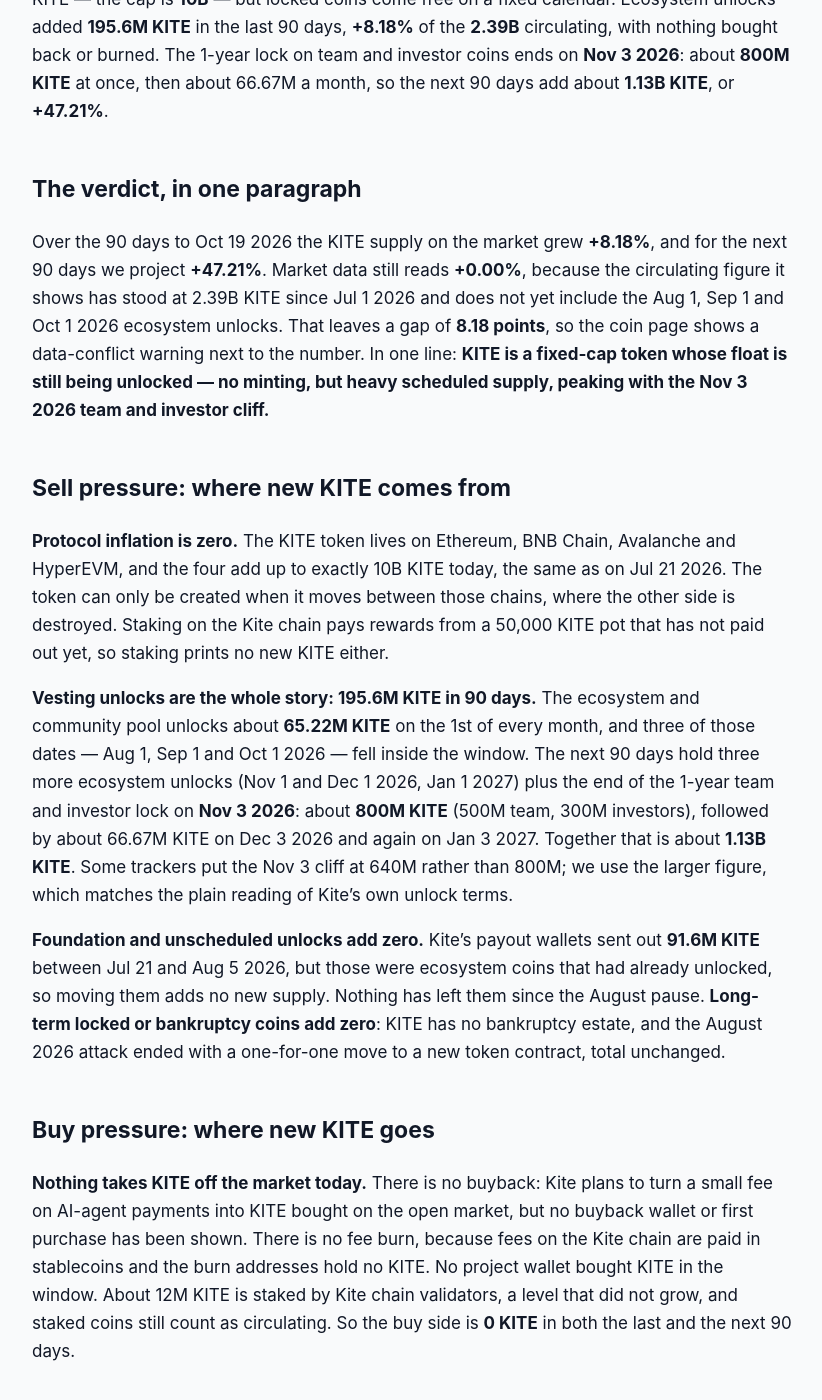
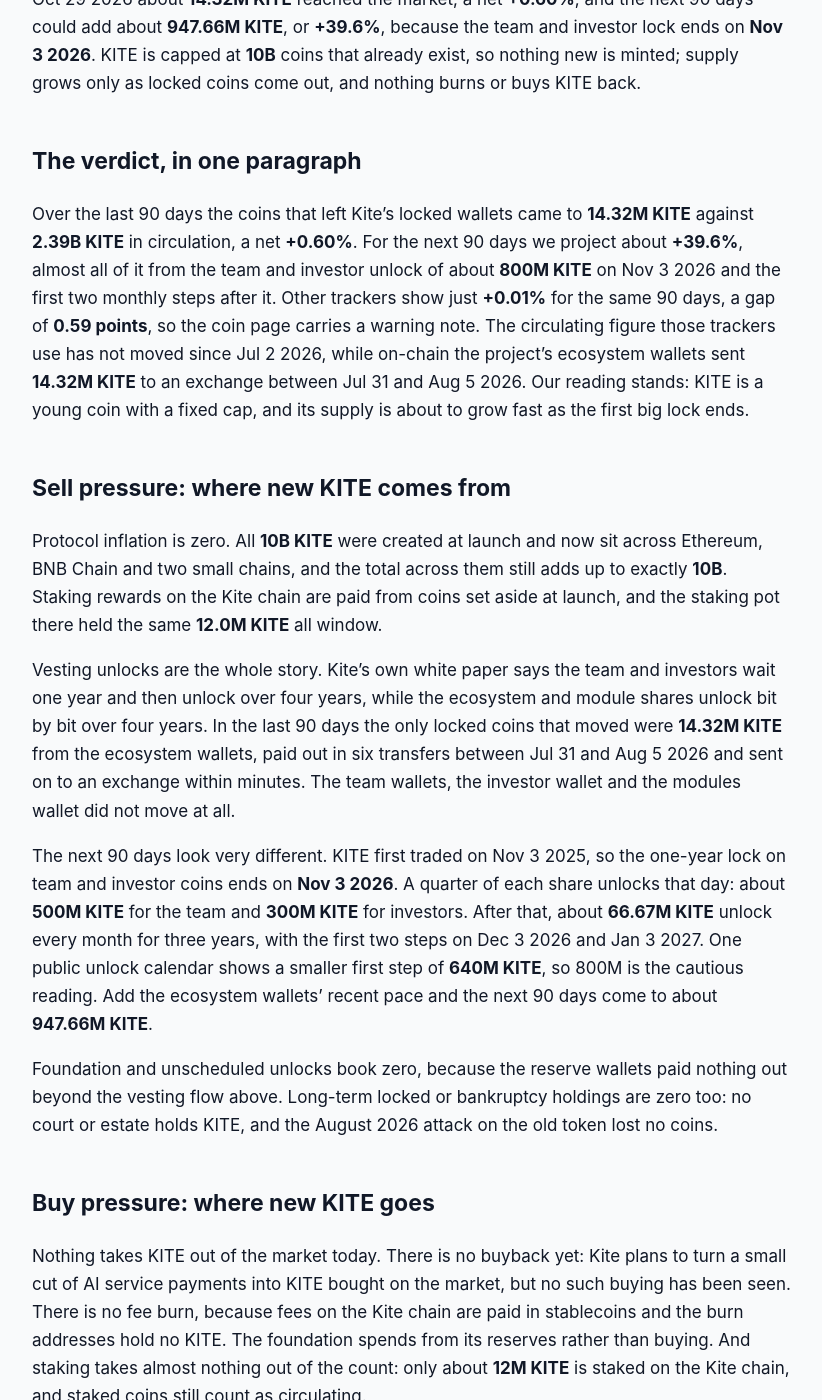
Before and after one commit to jeevansongmy-spec/mrnasdog-articles, a Jekyll site: the page built from crypto/kite-pressure-framework.md, in a window 1280 px wide and 1400 px high, scrolled down 359 px. Shown: the whole window, without its empty margins (228-1050 px from the left). Built offline with Jekyll 4.4.1, drawn with Linux system fonts in a browser that asks for light colours; some of the changed text lies outside the part shown.

Commit message:
publish: crypto/kite-pressure-framework

```diff
--- a/crypto/kite-pressure-framework.md
+++ b/crypto/kite-pressure-framework.md
@@ -1,6 +1,6 @@
 ---
 title:         "KITE Inflation Analysis · October 2026 · Supply growing · projected to keep growing"
-description:   "KITE supply is growing: 195.6M KITE unlocked in 90 days (+8.18%), no burn or buyback, and an 800M team and investor unlock on Nov 3 2026 brings +47.21% next."
+description:   "KITE supply is growing: 14.32M KITE reached the market in 90 days (+0.60%), and about 948M more (+39.6%) is due next, led by the Nov 3 2026 team unlock."
 canonical_url: "https://mrnasdog.com/research/kite/inflation"
 tags:          ["crypto", "kite", "ai-payments"]
 published:     true
@@ -12,48 +12,50 @@ Originally published at [KITE Inflation Analysis · October 2026 · Supply growi
 <!-- main-page -->
 Looking for the buy-or-sell answer? It is on the KITE coin page, with demand and price drivers: [mrnasdog.com/research/kite](https://mrnasdog.com/research/kite)
 
-**KITE supply is growing, and the next 90 days bring the biggest step yet.** Kite mints no new KITE — the cap is **10B** — but locked coins come free on a fixed calendar. Ecosystem unlocks added **195.6M KITE** in the last 90 days, **+8.18%** of the **2.39B** circulating, with nothing bought back or burned. The 1-year lock on team and investor coins ends on **Nov 3 2026**: about **800M KITE** at once, then about 66.67M a month, so the next 90 days add about **1.13B KITE**, or **+47.21%**.
+Kite (KITE) supply is growing, and the big step is still ahead. Over the 90 days from Jul 31 to Oct 29 2026 about **14.32M KITE** reached the market, a net **+0.60%**, and the next 90 days could add about **947.66M KITE**, or **+39.6%**, because the team and investor lock ends on **Nov 3 2026**. KITE is capped at **10B** coins that already exist, so nothing new is minted; supply grows only as locked coins come out, and nothing burns or buys KITE back.
 
 ## The verdict, in one paragraph
 
-Over the 90 days to Oct 19 2026 the KITE supply on the market grew **+8.18%**, and for the next 90 days we project **+47.21%**. Market data still reads **+0.00%**, because the circulating figure it shows has stood at 2.39B KITE since Jul 1 2026 and does not yet include the Aug 1, Sep 1 and Oct 1 2026 ecosystem unlocks. That leaves a gap of **8.18 points**, so the coin page shows a data-conflict warning next to the number. In one line: **KITE is a fixed-cap token whose float is still being unlocked — no minting, but heavy scheduled supply, peaking with the Nov 3 2026 team and investor cliff.**
+Over the last 90 days the coins that left Kite's locked wallets came to **14.32M KITE** against **2.39B KITE** in circulation, a net **+0.60%**. For the next 90 days we project about **+39.6%**, almost all of it from the team and investor unlock of about **800M KITE** on Nov 3 2026 and the first two monthly steps after it. Other trackers show just **+0.01%** for the same 90 days, a gap of **0.59 points**, so the coin page carries a warning note. The circulating figure those trackers use has not moved since Jul 2 2026, while on-chain the project's ecosystem wallets sent **14.32M KITE** to an exchange between Jul 31 and Aug 5 2026. Our reading stands: KITE is a young coin with a fixed cap, and its supply is about to grow fast as the first big lock ends.
 
 ## Sell pressure: where new KITE comes from
 
-**Protocol inflation is zero.** The KITE token lives on Ethereum, BNB Chain, Avalanche and HyperEVM, and the four add up to exactly 10B KITE today, the same as on Jul 21 2026. The token can only be created when it moves between those chains, where the other side is destroyed. Staking on the Kite chain pays rewards from a 50,000 KITE pot that has not paid out yet, so staking prints no new KITE either.
+Protocol inflation is zero. All **10B KITE** were created at launch and now sit across Ethereum, BNB Chain and two small chains, and the total across them still adds up to exactly **10B**. Staking rewards on the Kite chain are paid from coins set aside at launch, and the staking pot there held the same **12.0M KITE** all window.
 
-**Vesting unlocks are the whole story: 195.6M KITE in 90 days.** The ecosystem and community pool unlocks about **65.22M KITE** on the 1st of every month, and three of those dates — Aug 1, Sep 1 and Oct 1 2026 — fell inside the window. The next 90 days hold three more ecosystem unlocks (Nov 1 and Dec 1 2026, Jan 1 2027) plus the end of the 1-year team and investor lock on **Nov 3 2026**: about **800M KITE** (500M team, 300M investors), followed by about 66.67M KITE on Dec 3 2026 and again on Jan 3 2027. Together that is about **1.13B KITE**. Some trackers put the Nov 3 cliff at 640M rather than 800M; we use the larger figure, which matches the plain reading of Kite's own unlock terms.
+Vesting unlocks are the whole story. Kite's own white paper says the team and investors wait one year and then unlock over four years, while the ecosystem and module shares unlock bit by bit over four years. In the last 90 days the only locked coins that moved were **14.32M KITE** from the ecosystem wallets, paid out in six transfers between Jul 31 and Aug 5 2026 and sent on to an exchange within minutes. The team wallets, the investor wallet and the modules wallet did not move at all.
 
-**Foundation and unscheduled unlocks add zero.** Kite's payout wallets sent out **91.6M KITE** between Jul 21 and Aug 5 2026, but those were ecosystem coins that had already unlocked, so moving them adds no new supply. Nothing has left them since the August pause. **Long-term locked or bankruptcy coins add zero**: KITE has no bankruptcy estate, and the August 2026 attack ended with a one-for-one move to a new token contract, total unchanged.
+The next 90 days look very different. KITE first traded on Nov 3 2025, so the one-year lock on team and investor coins ends on **Nov 3 2026**. A quarter of each share unlocks that day: about **500M KITE** for the team and **300M KITE** for investors. After that, about **66.67M KITE** unlock every month for three years, with the first two steps on Dec 3 2026 and Jan 3 2027. One public unlock calendar shows a smaller first step of **640M KITE**, so 800M is the cautious reading. Add the ecosystem wallets' recent pace and the next 90 days come to about **947.66M KITE**.
+
+Foundation and unscheduled unlocks book zero, because the reserve wallets paid nothing out beyond the vesting flow above. Long-term locked or bankruptcy holdings are zero too: no court or estate holds KITE, and the August 2026 attack on the old token lost no coins.
 
 ## Buy pressure: where new KITE goes
 
-**Nothing takes KITE off the market today.** There is no buyback: Kite plans to turn a small fee on AI-agent payments into KITE bought on the open market, but no buyback wallet or first purchase has been shown. There is no fee burn, because fees on the Kite chain are paid in stablecoins and the burn addresses hold no KITE. No project wallet bought KITE in the window. About 12M KITE is staked by Kite chain validators, a level that did not grow, and staked coins still count as circulating. So the buy side is **0 KITE** in both the last and the next 90 days.
+Nothing takes KITE out of the market today. There is no buyback yet: Kite plans to turn a small cut of AI service payments into KITE bought on the market, but no such buying has been seen. There is no fee burn, because fees on the Kite chain are paid in stablecoins and the burn addresses hold no KITE. The foundation spends from its reserves rather than buying. And staking takes almost nothing out of the count: only about **12M KITE** is staked on the Kite chain, and staked coins still count as circulating.
 
 ## Foundation and overhang
 
-Most of the 10B KITE still sits in project wallets on Ethereum. The investor wallet holds exactly **1.2B KITE**, the full investor share, untouched. Three tagged team wallets hold **500M**, **500M** and **263.2M**, with the rest of the team share spread over many smaller wallets of 10M to 30M each. The modules wallet holds exactly **800M**. The ecosystem wallets hold **815.8M** and **227.3M**, and three payout wallets hold **754M**, **739.7M** and **725.6M**. Every one of them still holds its Aug 24 2026 balance from the token move. We read these balances on-chain at every rebuild. If any of them falls between checks, the coins that leave enter the Foundation row of the sell ledger at the next check.
+Most KITE is still in the project's own wallets. The ecosystem reserve holds about **3.30B KITE** across four wallets, plus **227.34M KITE** in a fifth. Its schedule allowed about **196M** ecosystem coins out in these 90 days, yet all but the 14.32M above stayed put, so that backlog can reach the market at any time. The modules reserve holds exactly **800M KITE**, which has not moved since launch.
 
-## How KITE compares to other AI and payment chains
+The investor wallet holds exactly **1.20B KITE**, the full investor share. Two team wallets hold **500M KITE** each. On Oct 27 2026 a third team wallet moved its whole **263.22M KITE** into the main ecosystem wallet. That is a move between the project's own wallets, so it adds nothing to the market, but it is worth watching a week before the lock ends.
 
-KITE belongs to the fixed-cap, recently launched group: all 10B coins exist already, and the supply on the market grows only as locks end. That is the opposite of Ethereum, Solana or Avalanche, which pay validators in newly created coins every day and count the new coins as inflation forever. KITE's inflation instead comes in steps and stops once the calendar runs out, which is late 2029 for the main pools.
+## How KITE compares to other young proof-of-stake Layer 1 chains
 
-Against other young tokens, KITE's float is small: **23.91%** of the cap circulates after almost a year. Many tokens that launched in 2024 and 2025 also used a 1-year cliff for team and investors, and the cliff month is usually their biggest supply event; KITE's falls on **Nov 3 2026**. KITE also has no burn and no buyback yet, while chains like Ethereum (fee burn) or exchange tokens (regular buybacks) have a built-in buyer that offsets some new supply.
-
-The long-term plan gives KITE a buyer tied to use: a small fee on each AI-agent payment swapped into KITE, and module builders locking KITE in permanent liquidity pools. Until those run at scale, the KITE supply story is set by the unlock calendar, not by usage.
+Many proof-of-stake chains pay validators with brand-new coins, so their supply grows a little every block. KITE works the other way: the cap is fixed and rewards come out of a launch budget, so supply only grows when locked coins are released. That makes the growth lumpy. Chains that launched a year or two earlier with the same one-year team and investor lock went through the same kind of cliff, and for a while the unlock outweighed everything else in their supply. With under a quarter of its coins circulating, KITE sits at the start of that path, and no burn or buyback yet exists to offset it.
 
 ## What to watch in the next 90 days
 
-**Nov 3 2026 — the team and investor cliff.** About 800M KITE (some trackers say 640M) stops being locked; watch the investor wallet (1.2B) and the team wallets for the first outflows to exchanges.
+**Nov 3 2026:** the team and investor lock ends and about 800M KITE unlock. Watch whether the two 500M team wallets and the 1.20B investor wallet start sending coins out, and where they go.
 
-**Nov 1 and Dec 1 2026, Jan 1 2027 — ecosystem unlocks** of about 65.22M KITE each, and **Dec 3 2026 and Jan 3 2027** — about 66.67M KITE each from the team and investor shares.
+**Dec 3 2026** and **Jan 3 2027:** the first two monthly team and investor steps, about 66.67M KITE each.
 
-**The payout wallets.** They paid out 91.6M KITE in late July and early August 2026 and have been still since the August attack; a restart would show how fast unlocked ecosystem coins reach buyers.
+**The ecosystem reserve:** about 3.30B KITE now sits there, including the 263.22M moved in on Oct 27 2026. Any large payout from it would add to the count right away.
 
-**A first buyback.** Any sign that the fee-to-KITE swap on agent payments has started would add the first real buyer to the KITE ledger.
+**The fee buying plan:** the first purchases of KITE with AI service payments would be the coin's first real buy pressure.
 
 ## Summary
 
-KITE is a fixed-cap 10B token that mints nothing, yet its circulating supply grew **+8.18%** in the last 90 days from monthly ecosystem unlocks, and is set to grow about **+47.21%** in the next 90 as the team and investor lock ends on **Nov 3 2026** with about 800M KITE. Nothing on the buy side offsets it: no buyback, no burn, no new long-term lock. The key risk is that newly unlocked team and investor coins reach exchanges; the ceiling is the 10B cap, of which **23.91%** circulates today.
+Kite's supply grew **+0.60%** over the 90 days to Oct 29 2026, from **14.32M KITE** paid out of the ecosystem wallets to an exchange. The next 90 days could add about **947.66M KITE**, or **+39.6%**, led by the team and investor unlock of about 800M KITE on Nov 3 2026. KITE is capped at 10B coins, mints nothing new, burns nothing and has no buyback running, so every unlock goes straight to the circulating count. The risk to watch is how much of the newly unlocked team and investor KITE actually reaches exchanges after Nov 3 2026.
 
-*MrNasDog Pressure Framework analysis of KITE, Metric 1 — Inflation. Data + explanation only. Not financial advice. Checked Oct 19 2026.*
+---
+
+*MrNasDog Pressure Framework analysis of KITE, Metric 1 — Inflation. Data + explanation only. Not financial advice. Checked Oct 29 2026.*
```
